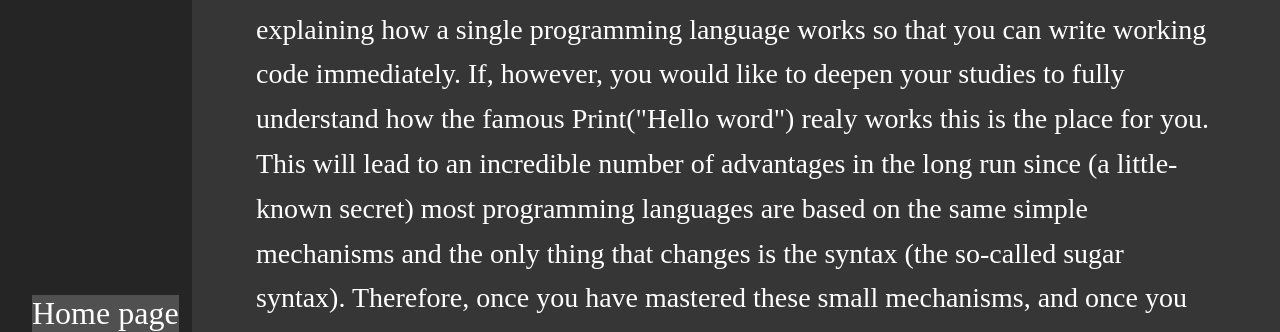
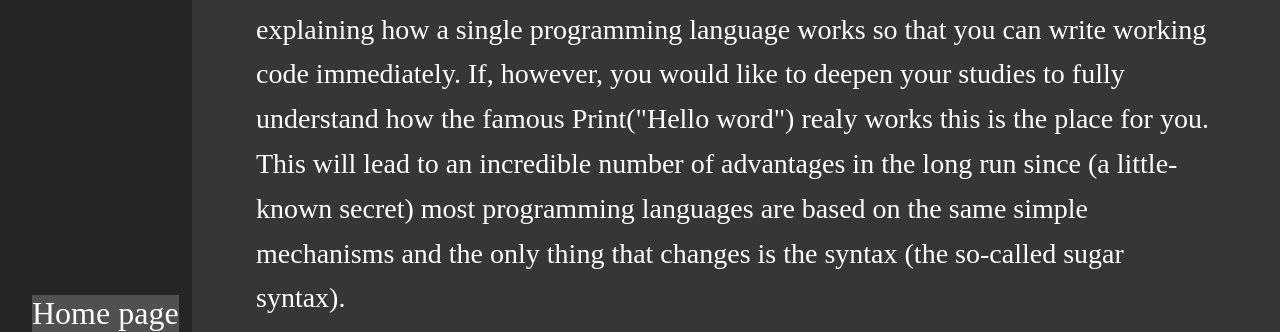
Before and after one commit to TverdohlebEgor/CodingFromScratch, a plain HTML site: page index.html in a window 1280 px wide. Shown: the part 468-800 px from the top of the page. Drawn offline with Linux system fonts and the light colour scheme.

Commit message:
fix all text

```diff
--- a/index.html
+++ b/index.html
@@ -4,7 +4,7 @@
     <meta charset="UTF-8">
     <meta http-equiv="X-UA-Compatible" content="IE=edge">
     <meta name="viewport" content="width=device-width, initial-scale=1.0">
-    <title>Coding from scratch</title>
+    <title>CodingFromScratch</title>
 </head>
 <body>
     <div class="wrapper">
@@ -38,9 +38,9 @@
             </h1>
         </div>
         <div class="container-box">
-            Hi! here on Learn How to Cod From Zero (shortened to code from scratch),
-            I'll try to cover everything you need to know. Throughout this course, we
-            will cover the most basic basic concepts and move on to the first real programming
+            Hi! Coding from Scratch,
+            I'll try to cover everything you need to know to become a homemade coder. Throughout this course, we
+            will cover the most basic concepts and move on to the first real programming
             languages.
             <h1 class="chapter-title">
                 What you will find here
@@ -49,22 +49,30 @@
             superficially explaining how a single programming language works so that
             you can write working code immediately. If, however, you would like to
             deepen your studies to fully understand how the famous Print("Hello word")
-            realy works this is the place for you. This will lead to an incredible
+            realy works this is the place for you.
+            <br>
+            This will lead to an incredible
             number of advantages in the long run since (a little-known secret)
             most programming languages are based on the same simple mechanisms
             and the only thing that changes is the syntax (the so-called sugar syntax).
+            <br>
+
             Therefore, once you have mastered these small mechanisms, and once you have
             imprinted in your mind the big picture of programming, you will be able to
             choose for yourself which programming language to begin with and in which
-            area you want to specialize. While this doesn't mean we will completely
+            area you want to specialize. But this doesn't mean we will completely
             avoid the practical aspects (I don't want this to be one of those textbook
             walls that is impossible to crack), we will begin to discuss how the concepts
-            explain translate into modern languages as soon as possible. I would like to
+            explain translate into modern languages as soon as possible.
+            <br>
+            I would like to
             make it clear that the purpose of this project is precisely to explain
             the big picture behind programming and thus not to go into the technical
             details of everything (which I will explain briefly or not at all)
             but to explain clearly and simply the various concepts one by one
-            and then connect them. Moreover, I am not a professional, but an enthusiast
+            and then connect them.
+            <br>
+            Moreover, I am not a professional, but an enthusiast
             with a few years of study who wants to save you from the trouble of collecting
             information and linking it independently. So if you find any parts that are unclear or have any errors,
             I invite you to report them on them socials I am on or through my email : <br>
```
Also changed, not shown: HTMLpages/Chapter0.html (+8 -6 lines), HTMLpages/Chapter1.html (+3 -3 lines).
